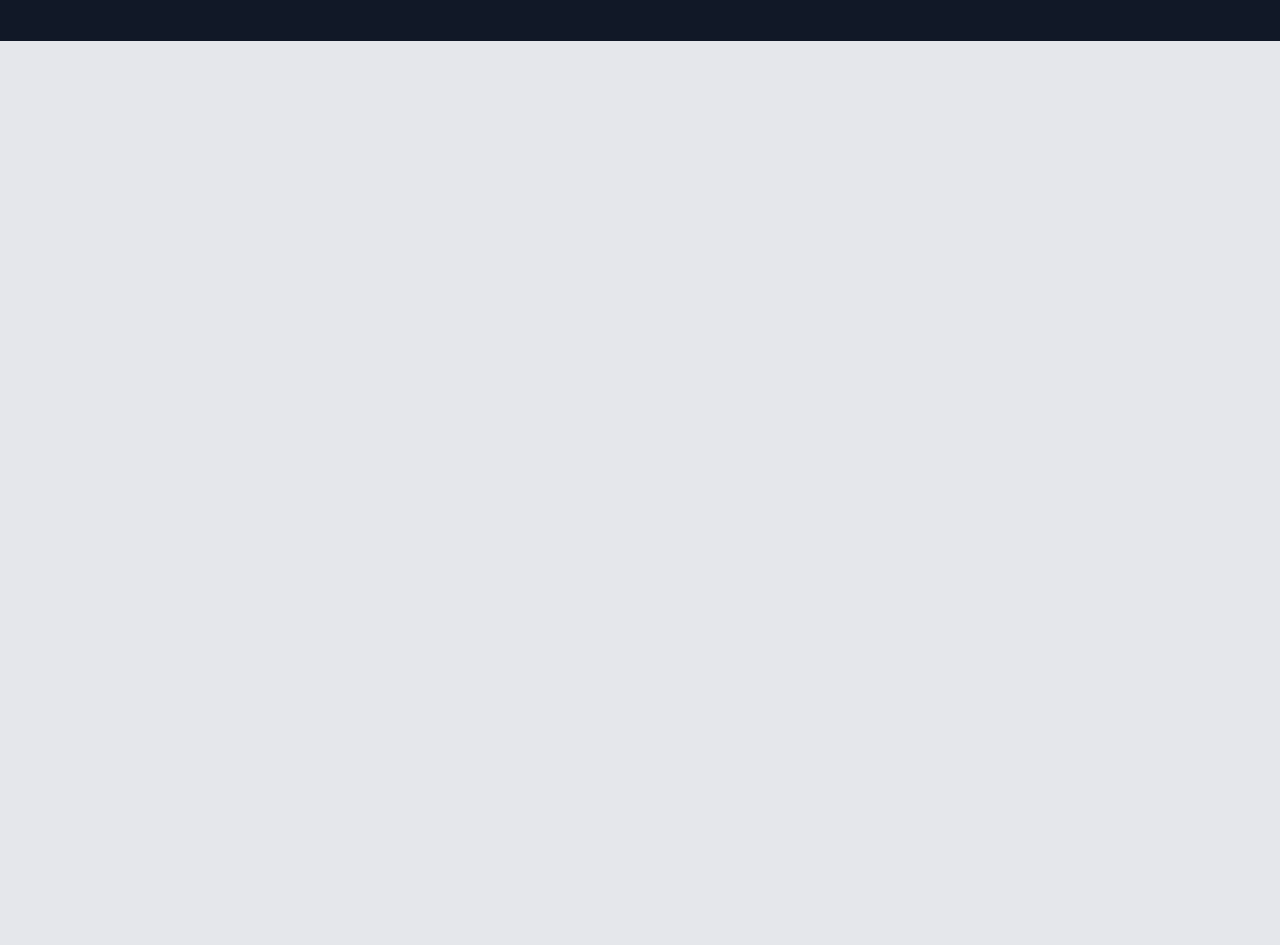
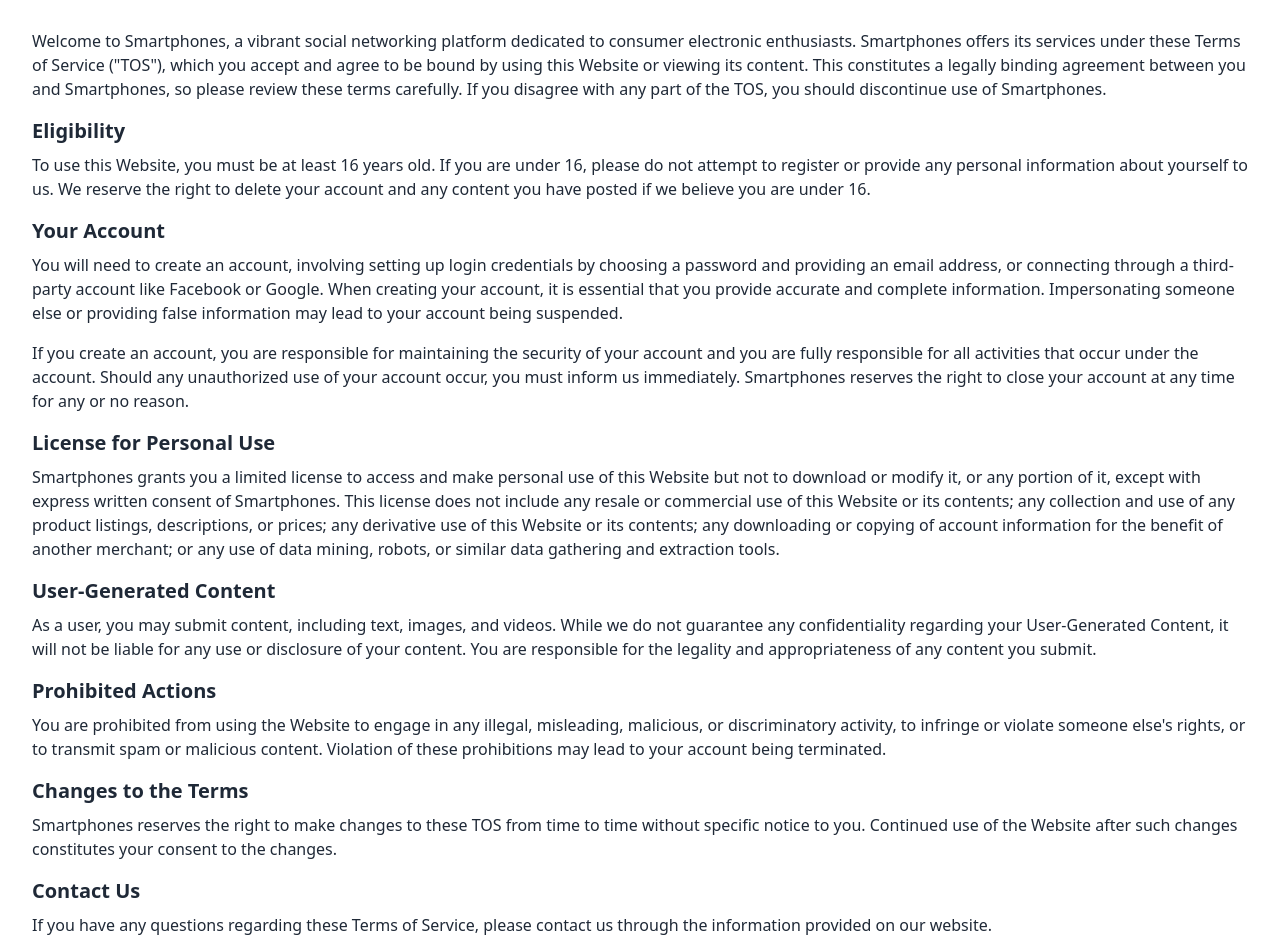
Before and after one commit to 0xlucian/landing-page-mvp, a React (Create React App) app: page /terms-of-service in a window 1280 px wide. Shown: the part 127-1072 px from the top of the page. Before the commit the page ends 800 px from the top, so only its background shows below. Built offline with nearby package versions, Linux system fonts and the light colour scheme.

Commit message:
feat: add footer components with content

```diff
--- a/src/App.js
+++ b/src/App.js
@@ -7,6 +7,8 @@
 import PhoneDetails from './components/PhoneDetails';
 import FAQsPage from './pages/FAQsPage';
 import ContactPage from './pages/ContactPage';
+import PrivacyPolicyPage from './pages/PrivacyPolicyPage';
+import TermsOfServicePage from './pages/TermsOfServicePage';
 import './App.css';
 
 const App = () => {
@@ -19,6 +21,8 @@
           <Route path="/phone/:id" element={<PhoneDetails />} />
           <Route path="/faqs" element={<FAQsPage />} />
           <Route path="/contact" element={<ContactPage />} />
+          <Route path="/privacy-policy" element={<PrivacyPolicyPage />} />
+          <Route path="/terms-of-service" element={<TermsOfServicePage />} />
         </Routes>
         <Footer />
       </div>
--- a/src/pages/PrivacyPolicyPage.js
+++ b/src/pages/PrivacyPolicyPage.js
@@ -1,9 +1,56 @@
 import React from 'react';
 
 const PrivacyPolicyPage = () => (
-  <div>
-    <h2>Privacy Policy</h2>
-    <p>Content for Privacy Policy page.</p>
+  <div className="p-8 bg-white text-gray-800">
+    <h2 className="text-3xl font-bold mb-6">Privacy Policy</h2>
+    <p className="mb-4">
+      Welcome to your go-to source for the latest and greatest in smartphone technology. We are committed to protecting the privacy and security of our customers' personal information. This Privacy Policy outlines the types of information we collect, how it is used, and the measures we take to protect it.
+    </p>
+    <h3 className="text-xl font-semibold mb-2">1. Information Collection</h3>
+    <p className="mb-4">
+      When you visit our website, we may collect the following types of information:
+      <ul className="list-disc list-inside">
+        <li>Personal Information: This includes your name, address, email address, phone number, and other personal details you provide when you make a purchase or sign up for our newsletter.</li>
+        <li>Payment Information: We collect payment information necessary for processing transactions but do not store credit card details on our servers.</li>
+        <li>Usage Data: We gather data about how you interact with our website, including the pages you visit, the time spent on those pages, and other relevant statistics.</li>
+      </ul>
+    </p>
+    <h3 className="text-xl font-semibold mb-2">2. Use of Information</h3>
+    <p className="mb-4">
+      The information we collect is used for the following purposes:
+      <ul className="list-disc list-inside">
+        <li>To process transactions and deliver the products you have purchased.</li>
+        <li>To improve our website and tailor it to your preferences.</li>
+        <li>To communicate with you about orders, products, services, and promotional offers.</li>
+        <li>To update our records and maintain your accounts with us.</li>
+        <li>To prevent or detect fraud or abuses of our website.</li>
+      </ul>
+    </p>
+    <h3 className="text-xl font-semibold mb-2">3. Information Sharing</h3>
+    <p className="mb-4">
+      We do not sell, trade, or otherwise transfer your personally identifiable information to outside parties except in the following circumstances:
+      <ul className="list-disc list-inside">
+        <li>To third-party service providers that assist us in operating our website, conducting our business, or serving our users.</li>
+        <li>When required by law to comply with legal proceedings, such as a court order or subpoena.</li>
+        <li>To protect the rights, property, or safety of our customers, or others.</li>
+      </ul>
+    </p>
+    <h3 className="text-xl font-semibold mb-2">4. Data Security</h3>
+    <p className="mb-4">
+      We implement a variety of security measures to maintain the safety of your personal information when you place an order or enter, submit, or access your personal information. These security measures include password-protected directories and databases to safeguard your information, SSL (Secure Sockets Layered) technology to ensure that your information is fully encrypted and sent across the Internet securely.
+    </p>
+    <h3 className="text-xl font-semibold mb-2">5. Third-Party Links</h3>
+    <p className="mb-4">
+      Occasionally, at our discretion, we may include or offer third-party products or services on our website. These third-party sites have separate and independent privacy policies. We, therefore, have no responsibility or liability for the content and activities of these linked sites.
+    </p>
+    <h3 className="text-xl font-semibold mb-2">6. Changes to This Privacy Policy</h3>
+    <p className="mb-4">
+      We reserve the right to modify this privacy policy at any time, so please review it frequently. Changes and clarifications will take effect immediately upon their posting on the website.
+    </p>
+    <h3 className="text-xl font-semibold mb-2">7. Contact Us</h3>
+    <p>
+      If you have any questions about this Privacy Policy, the practices of this site, or your dealings with this site, please contact us.
+    </p>
   </div>
 );
 
--- a/src/pages/TermsOfServicePage.js
+++ b/src/pages/TermsOfServicePage.js
@@ -1,9 +1,46 @@
 import React from 'react';
 
 const TermsOfServicePage = () => (
-  <div>
-    <h2>Terms of Service</h2>
-    <p>Content for Terms of Service page.</p>
+  <div className="p-8 bg-white text-gray-800">
+    <h2 className="text-3xl font-bold mb-6">Terms of Service</h2>
+    <p className="mb-4">
+      Welcome to Smartphones, a vibrant social networking platform dedicated to consumer electronic enthusiasts. Smartphones offers its services under these Terms of Service ("TOS"), which you accept and agree to be bound by using this Website or viewing its content. This constitutes a legally binding agreement between you and Smartphones, so please review these terms carefully. If you disagree with any part of the TOS, you should discontinue use of Smartphones.
+    </p>
+    <h3 className="text-xl font-semibold mb-2">Eligibility</h3>
+    <p className="mb-4">
+      To use this Website, you must be at least 16 years old. If you are under 16, please do not attempt to register or provide any personal information about yourself to us. We reserve the right to delete your account and any content you have posted if we believe you are under 16.
+    </p>
+    <h3 className="text-xl font-semibold mb-2">Your Account</h3>
+    <p className="mb-4">
+      You will need to create an account, involving setting up login credentials by choosing a password and providing an email address, or connecting through a third-party account like Facebook or Google. When creating your account, it is essential that you provide accurate and complete information. Impersonating someone else or providing false information may lead to your account being suspended.
+    </p>
+    <p className="mb-4">
+      If you create an account, you are responsible for maintaining the security of your account and you are fully responsible for all activities that occur under the account. Should any unauthorized use of your account occur, you must inform us immediately. Smartphones reserves the right to close your account at any time for any or no reason.
+    </p>
+    <h3 className="text-xl font-semibold mb-2">License for Personal Use</h3>
+    <p className="mb-4">
+      Smartphones grants you a limited license to access and make personal use of this Website but not to download or modify it, or any portion of it, except with express written consent of Smartphones. This license does not include any resale or commercial use of this Website or its contents; any collection and use of any product listings, descriptions, or prices; any derivative use of this Website or its contents; any downloading or copying of account information for the benefit of another merchant; or any use of data mining, robots, or similar data gathering and extraction tools.
+    </p>
+    <h3 className="text-xl font-semibold mb-2">User-Generated Content</h3>
+    <p className="mb-4">
+      As a user, you may submit content, including text, images, and videos. While we do not guarantee any confidentiality regarding your User-Generated Content, it will not be liable for any use or disclosure of your content. You are responsible for the legality and appropriateness of any content you submit.
+    </p>
+    <h3 className="text-xl font-semibold mb-2">Prohibited Actions</h3>
+    <p className="mb-4">
+      You are prohibited from using the Website to engage in any illegal, misleading, malicious, or discriminatory activity, to infringe or violate someone else's rights, or to transmit spam or malicious content. Violation of these prohibitions may lead to your account being terminated.
+    </p>
+    <h3 className="text-xl font-semibold mb-2">Changes to the Terms</h3>
+    <p className="mb-4">
+      Smartphones reserves the right to make changes to these TOS from time to time without specific notice to you. Continued use of the Website after such changes constitutes your consent to the changes.
+    </p>
+    <h3 className="text-xl font-semibold mb-2">Contact Us</h3>
+    <p className="mb-4">
+      If you have any questions regarding these Terms of Service, please contact us through the information provided on our website.
+    </p>
+    <h3 className="text-xl font-semibold mb-2">Conclusion</h3>
+    <p>
+      By using our website, you acknowledge that you have read and agreed to these Terms of Service.
+    </p>
   </div>
 );
 
```
